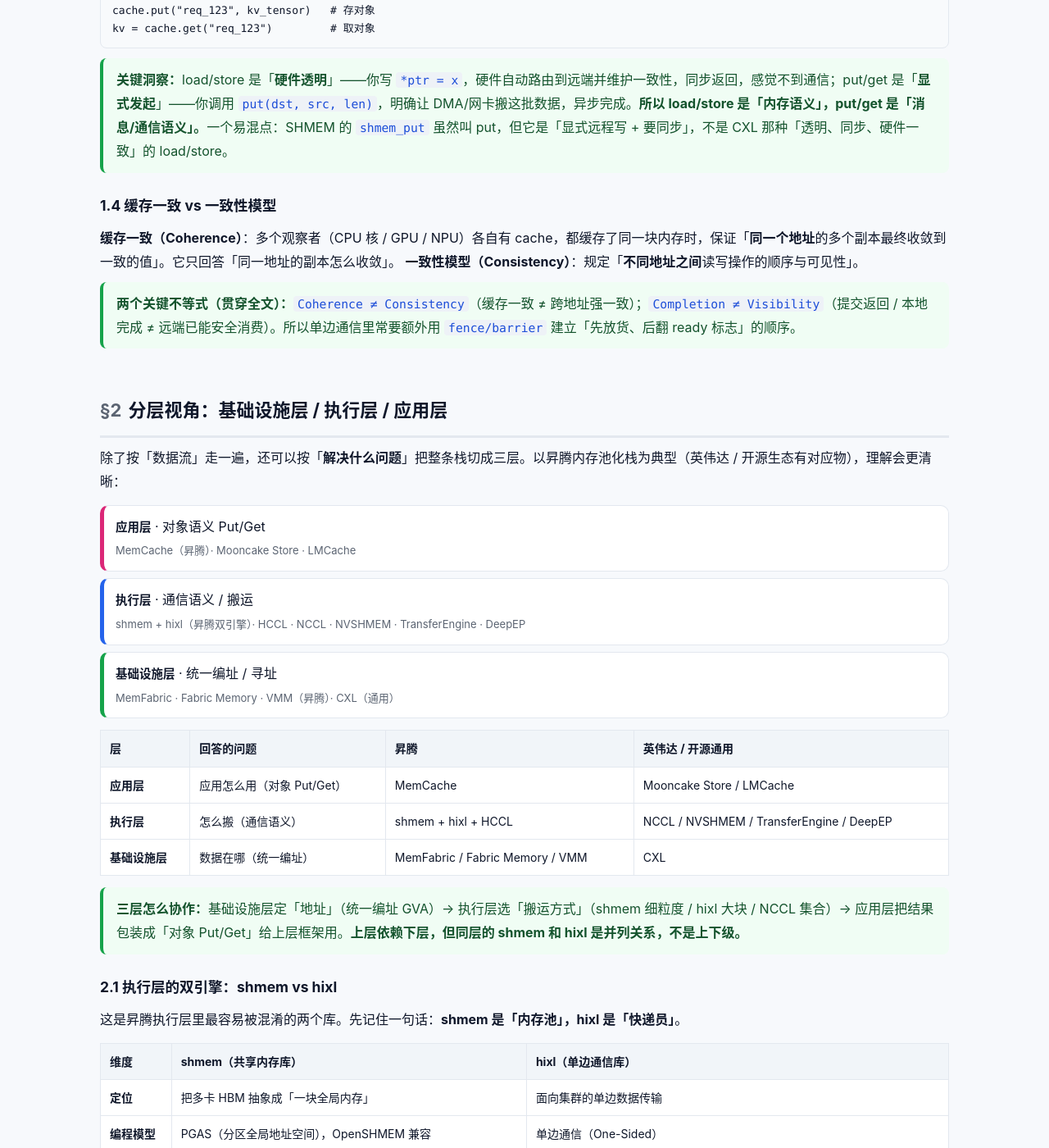
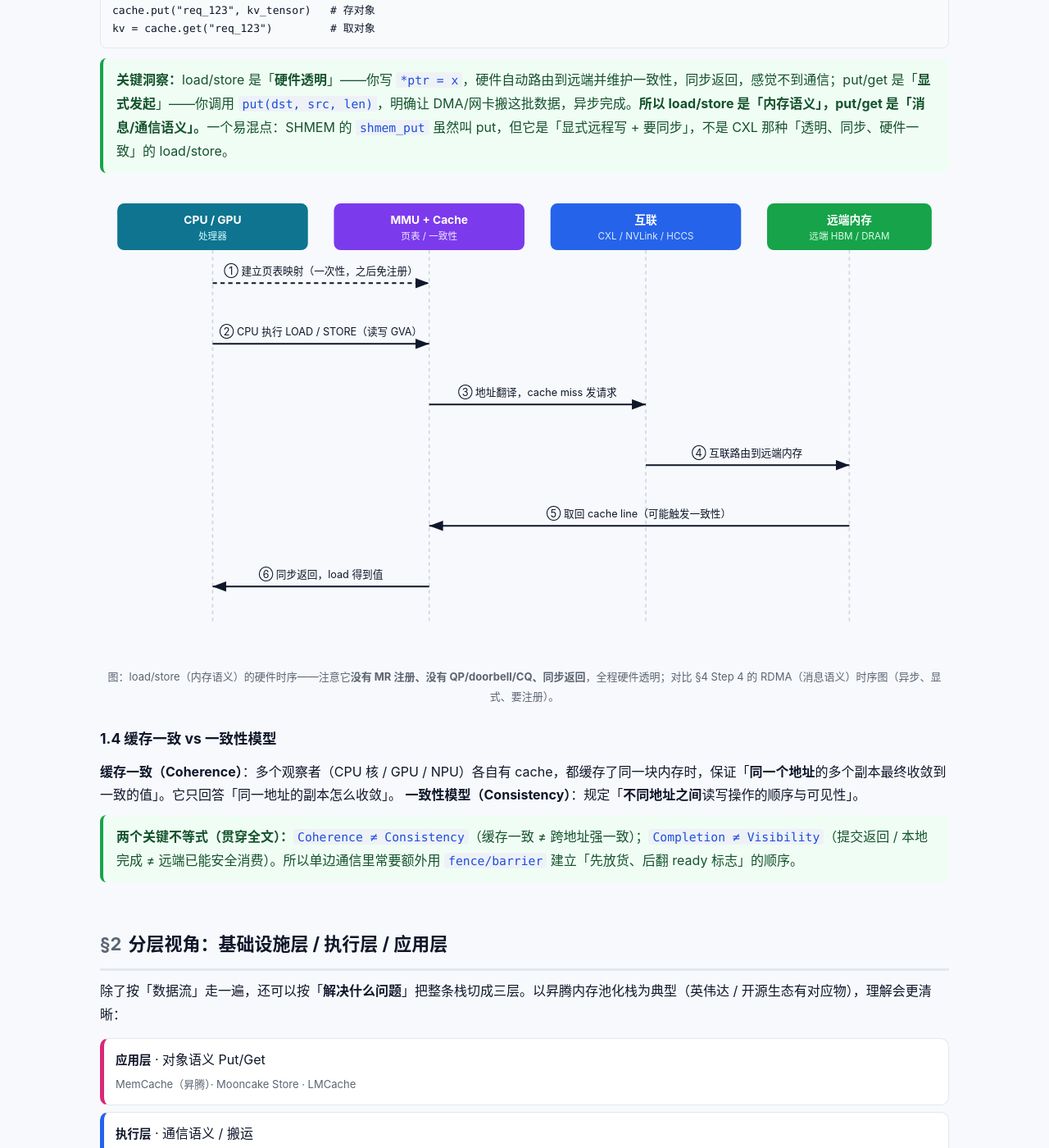
Before and after one commit to luxiangz/llm-tech-map, a Jekyll site: the page notes/llm-dataflow-memory-communication-stack.html, which Jekyll copies as it is, in a window 1280 px wide and 1400 px high, scrolled down 3542 px. Shown: the whole window at 82% size. Built offline with Jekyll 4.4.1, drawn with Linux system fonts in a browser that asks for light colours.

Commit message:
docs: 新增 load/store 硬件时序图，与 RDMA 时序图对比（同步透明 vs 异步显式）

```diff
--- a/notes/llm-dataflow-memory-communication-stack.html
+++ b/notes/llm-dataflow-memory-communication-stack.html
@@ -245,6 +245,30 @@
 kv = cache.get("req_123")         # 取对象</code></pre>
 
   <div class="note"><b>关键洞察：</b>load/store 是「<b>硬件透明</b>」——你写 <code>*ptr = x</code>，硬件自动路由到远端并维护一致性，同步返回，感觉不到通信；put/get 是「<b>显式发起</b>」——你调用 <code>put(dst, src, len)</code>，明确让 DMA/网卡搬这批数据，异步完成。<b>所以 load/store 是「内存语义」，put/get 是「消息/通信语义」。</b>一个易混点：SHMEM 的 <code>shmem_put</code> 虽然叫 put，但它是「显式远程写 + 要同步」，不是 CXL 那种「透明、同步、硬件一致」的 load/store。</div>
+
+  <div class="fig">
+    <svg viewBox="0 0 980 540" role="img" aria-label="load/store 硬件时序图">
+      <defs><marker id="ah2" markerWidth="10" markerHeight="10" refX="8" refY="3" orient="auto" markerUnits="strokeWidth"><path d="M0,0 L8,3 L0,6 Z" fill="currentColor"/></marker></defs>
+      <g font-size="13" font-weight="700">
+        <rect x="20" y="18" width="220" height="54" rx="8" fill="#0e7490"/><text x="130" y="42" fill="#fff" text-anchor="middle">CPU / GPU</text><text x="130" y="60" fill="#cffafe" text-anchor="middle" font-size="11" font-weight="400">处理器</text>
+        <rect x="270" y="18" width="220" height="54" rx="8" fill="#7c3aed"/><text x="380" y="42" fill="#fff" text-anchor="middle">MMU + Cache</text><text x="380" y="60" fill="#ede9fe" text-anchor="middle" font-size="11" font-weight="400">页表 / 一致性</text>
+        <rect x="520" y="18" width="220" height="54" rx="8" fill="#2563eb"/><text x="630" y="42" fill="#fff" text-anchor="middle">互联</text><text x="630" y="60" fill="#dbeafe" text-anchor="middle" font-size="11" font-weight="400">CXL / NVLink / HCCS</text>
+        <rect x="770" y="18" width="190" height="54" rx="8" fill="#16a34a"/><text x="865" y="42" fill="#fff" text-anchor="middle">远端内存</text><text x="865" y="60" fill="#dcfce7" text-anchor="middle" font-size="11" font-weight="400">远端 HBM / DRAM</text>
+      </g>
+      <g class="life" stroke-dasharray="4 4" stroke-width="1.5">
+        <line x1="130" y1="72" x2="130" y2="500"/><line x1="380" y1="72" x2="380" y2="500"/><line x1="630" y1="72" x2="630" y2="500"/><line x1="865" y1="72" x2="865" y2="500"/>
+      </g>
+      <g font-size="12" fill="currentColor">
+        <line x1="130" y1="110" x2="380" y2="110" stroke="currentColor" stroke-width="2" stroke-dasharray="5 4" marker-end="url(#ah2)"/><text x="255" y="100" text-anchor="middle">① 建立页表映射（一次性，之后免注册）</text>
+        <line x1="130" y1="180" x2="380" y2="180" stroke="currentColor" stroke-width="2" marker-end="url(#ah2)"/><text x="255" y="170" text-anchor="middle">② CPU 执行 LOAD / STORE（读写 GVA）</text>
+        <line x1="380" y1="250" x2="630" y2="250" stroke="currentColor" stroke-width="2" marker-end="url(#ah2)"/><text x="505" y="240" text-anchor="middle">③ 地址翻译，cache miss 发请求</text>
+        <line x1="630" y1="320" x2="865" y2="320" stroke="currentColor" stroke-width="2" marker-end="url(#ah2)"/><text x="747" y="310" text-anchor="middle">④ 互联路由到远端内存</text>
+        <line x1="865" y1="390" x2="380" y2="390" stroke="currentColor" stroke-width="2" marker-end="url(#ah2)"/><text x="622" y="380" text-anchor="middle">⑤ 取回 cache line（可能触发一致性）</text>
+        <line x1="380" y1="460" x2="130" y2="460" stroke="currentColor" stroke-width="2" marker-end="url(#ah2)"/><text x="255" y="450" text-anchor="middle">⑥ 同步返回，load 得到值</text>
+      </g>
+    </svg>
+    <div class="figcap">图：load/store（内存语义）的硬件时序——注意它<b>没有 MR 注册、没有 QP/doorbell/CQ、同步返回</b>，全程硬件透明；对比 §4 Step 4 的 RDMA（消息语义）时序图（异步、显式、要注册）。</div>
+  </div>
 
   <h3>1.4 缓存一致 vs 一致性模型</h3>
   <p>
```
